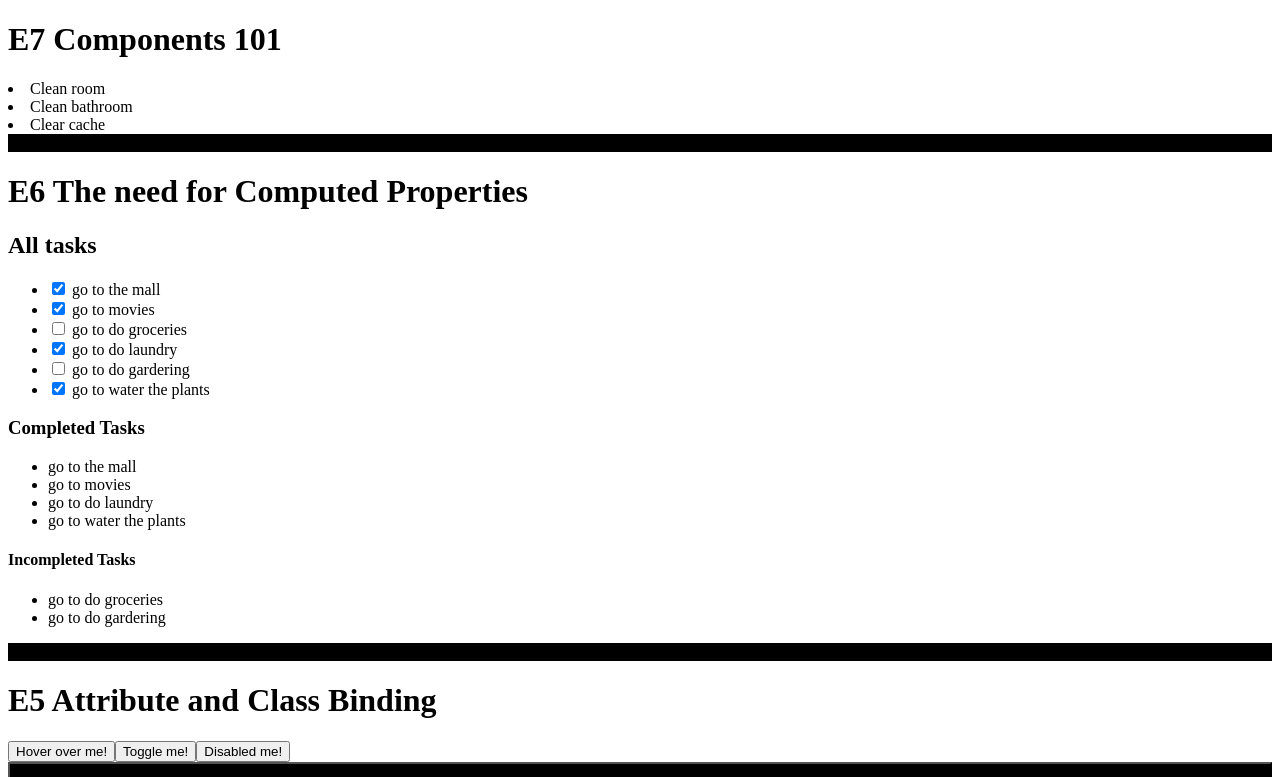
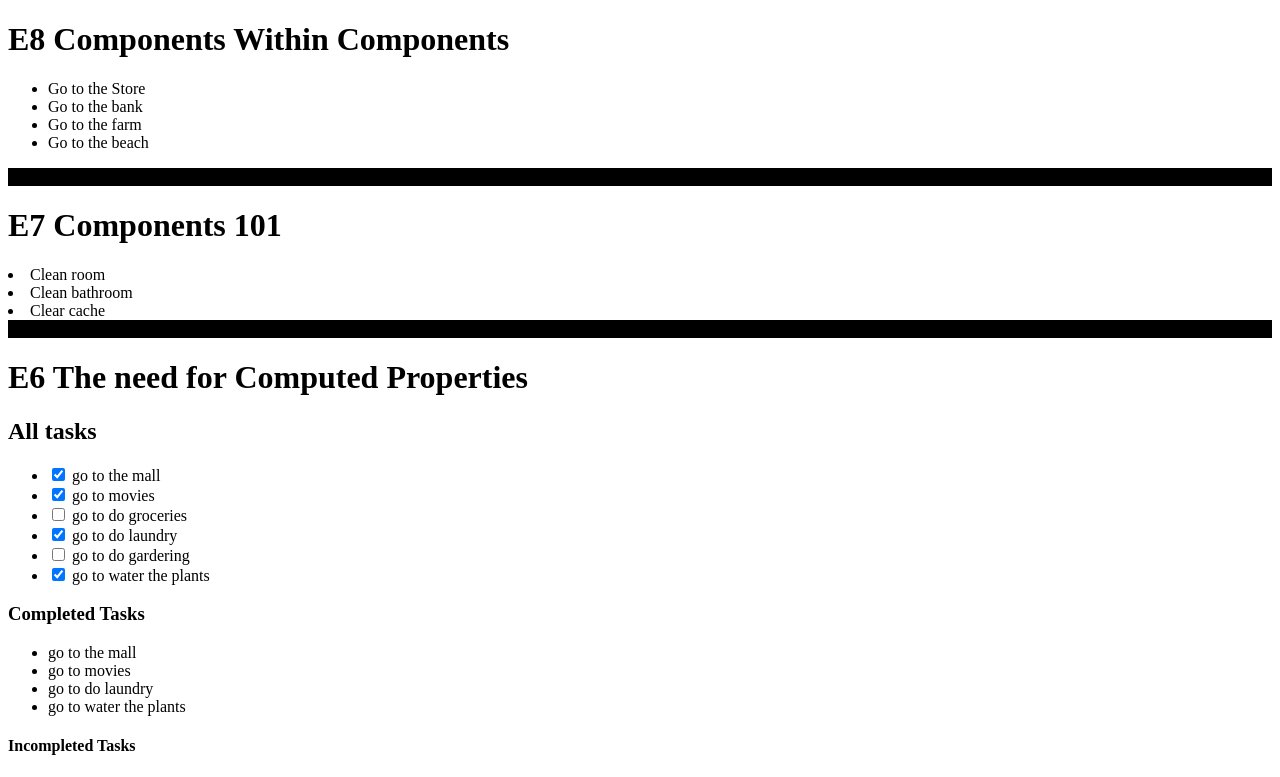
Before and after one commit to c-zab/Laravel_Vue, a Vue app: page / in a window 1280 px wide. Shown: the top 777 px of the page. Built offline with nearby package versions, Linux system fonts and the light colour scheme.

Commit message:
E8 Components Within Components

```diff
--- a/src/App.vue
+++ b/src/App.vue
@@ -1,5 +1,6 @@
 <template>
   <div id="app">
+    <components-within />
     <components />
     <computed-properties :tasks="tasks" />
     <attribute-class-binding />
@@ -12,6 +13,7 @@ import EventListener from './components/EventListener.vue'
 import AttributeClassBinding from './components/AttributeClassBinding.vue'
 import ComputedProperties from './components/ComputedProperties.vue'
 import Components from './components/Components.vue'
+import ComponentsWithin from './components/ComponentsWithinComponents.vue'
 
 export default {
 	name: 'App',
@@ -19,7 +21,8 @@ export default {
 		EventListener,
 		AttributeClassBinding,
 		ComputedProperties,
-		Components
+		Components,
+		ComponentsWithin
 	},
 	data() {
 		return {
--- /dev/null
+++ b/src/components/ComponentsWithinComponents.vue
@@ -0,0 +1,39 @@
+<template>
+  <div>
+    <h1>E8 Components Within Components</h1>
+    <ul>
+      <task
+        v-for="task in tasks"
+        :key="task.task"
+      >
+        {{ task.task }}
+      </task>
+    </ul>
+    <div id="break">
+      break
+    </div>
+  </div>
+</template>
+
+<script>
+
+import task from "./widgets/Task.vue";
+
+export default {
+	name:'ComponentsWithinComponents',
+	components: {
+		task
+	},
+	data() {
+		return {
+			tasks: [
+				{ task: "Go to the Store", completed: true },
+				{ task: "Go to the bank", completed: true },
+				{ task: "Go to the farm", completed: false },
+				{ task: "Go to the beach", completed: true },
+			]
+		}
+	}
+
+}
+</script>
```
